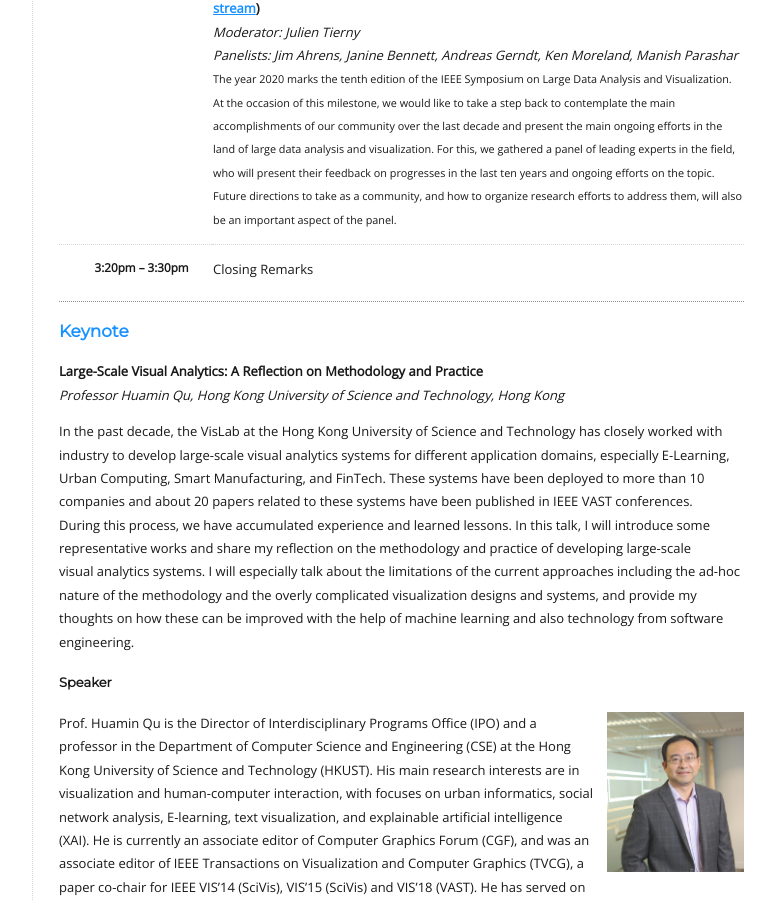
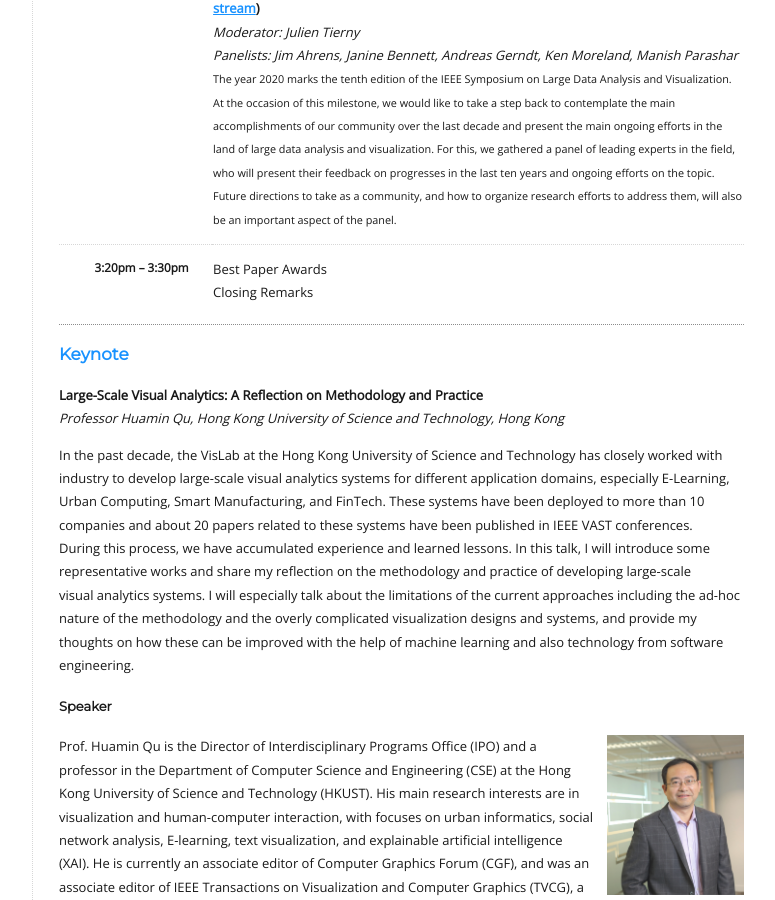
Before and after one commit to LDAV-Symposium/2020, a Jekyll site: the page built from _pages/program.md, in a window 1280 px wide and 900 px high, scrolled down 1432 px. Shown: the whole window, without its empty margins (350-1125 px from the left). Built offline with Jekyll 4.4.1, drawn with Linux system fonts in a browser that asks for light colours.

Commit message:
Update program.md

```diff
--- a/_pages/program.md
+++ b/_pages/program.md
@@ -105,6 +105,7 @@ title: Program
   <tr>
     <td>3:20pm &ndash; 3:30pm</td>
     <td>
+      Best Paper Awards<br/>
       Closing Remarks
     </td>
   </tr>
```
